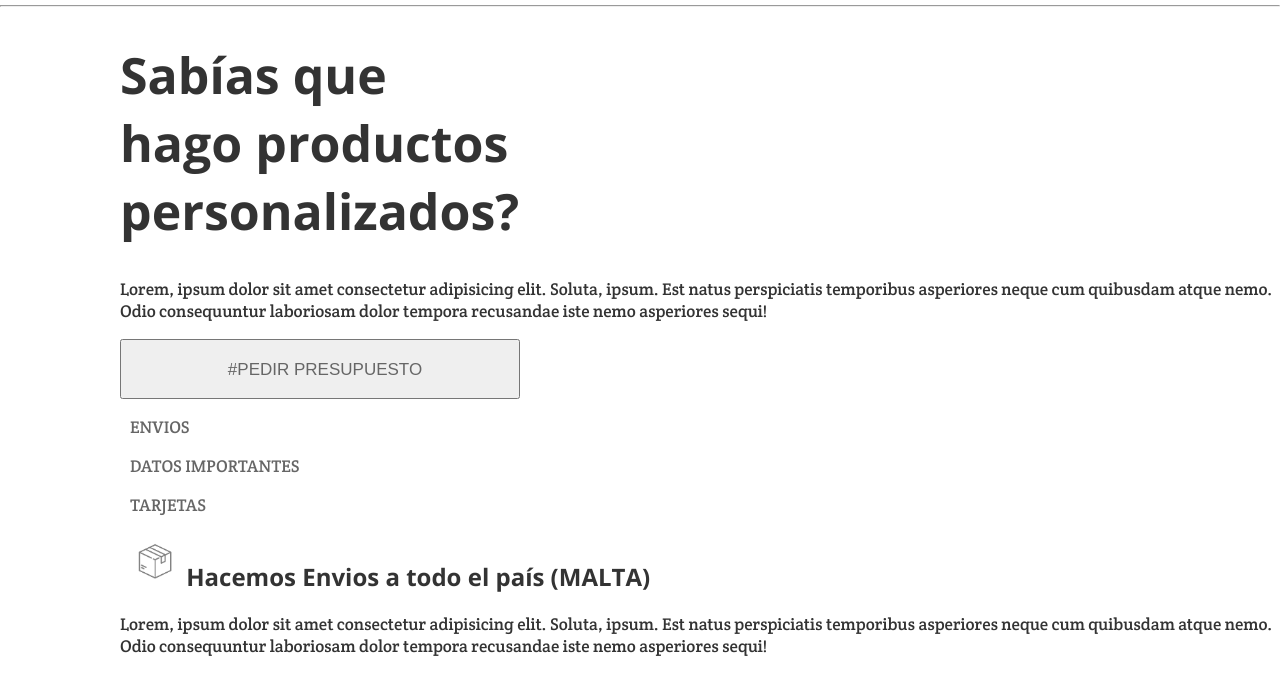
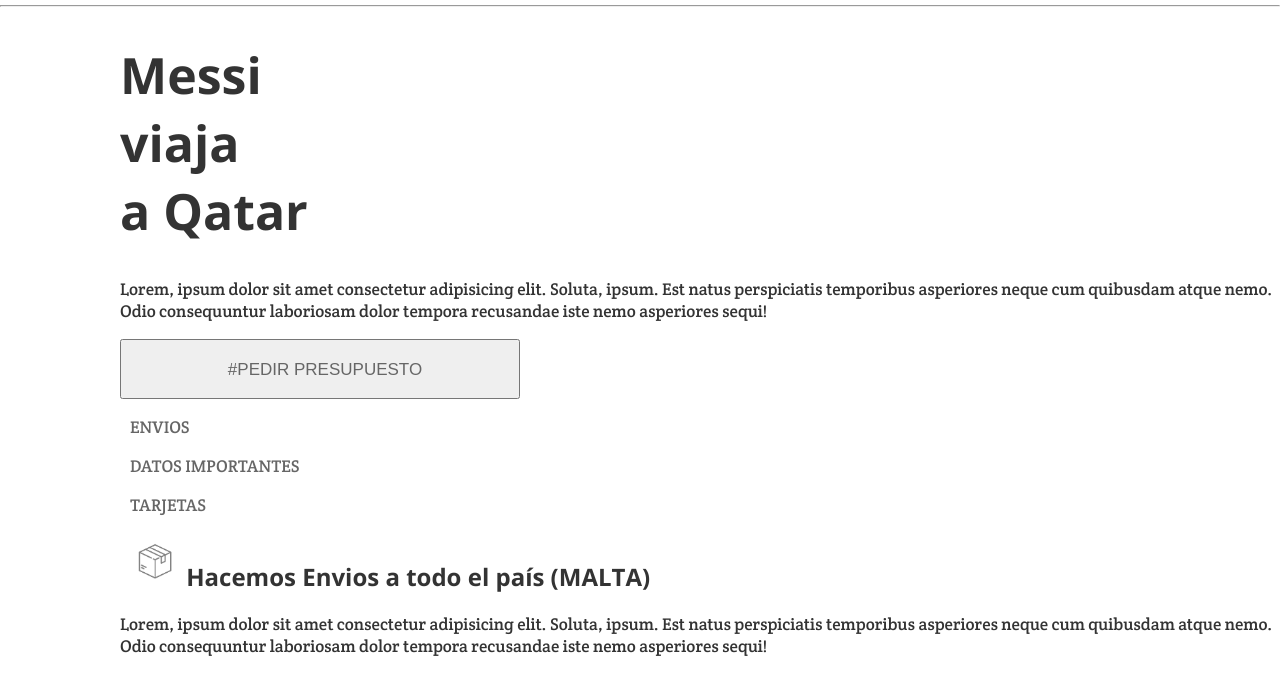
Before and after one commit to FranciscoMMendizabal/Ecommerce, a plain HTML site: page index.html in a window 1280 px wide. Shown: the part 118-792 px from the top of the page. Drawn offline with nearby package versions, Linux system fonts and the light colour scheme.

Commit message:
Update index.html

```diff
--- a/index.html
+++ b/index.html
@@ -23,7 +23,7 @@
     <hr>
     <main>
         <div>
-        <h1>Sabías que<br>hago productos<br>personalizados?
+        <h1>Messi<br>viaja<br> a Qatar
         </h1>
         <p>
             Lorem, ipsum dolor sit amet consectetur adipisicing elit. Soluta, ipsum. Est natus perspiciatis temporibus asperiores neque cum quibusdam atque nemo. Odio consequuntur laboriosam dolor tempora recusandae iste nemo asperiores sequi!
```
